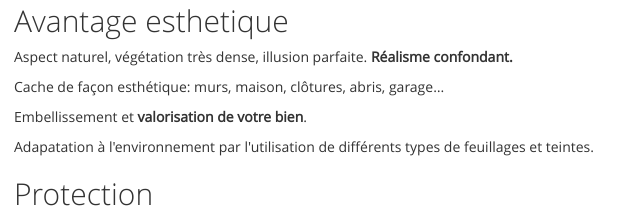
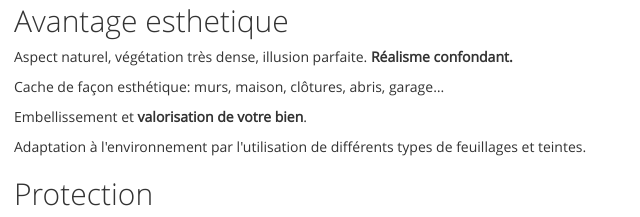
Before and after one commit to mathroc/ep-azur.fr, a plain HTML site: page index.html in a window 1280 px wide. Shown: the part 2380-2597 px from the top of the page, 6-646 px from the left. Drawn offline with nearby package versions, Linux system fonts and the light colour scheme.

Commit message:
Update index.html

```diff
--- a/index.html
+++ b/index.html
@@ -176,7 +176,7 @@
                 </p>
 
                 <p>
-                    Adapatation à l'environnement par l'utilisation de différents types de feuillages et teintes.
+                    Adaptation à l'environnement par l'utilisation de différents types de feuillages et teintes.
                 </p>
             </div>
 
```
